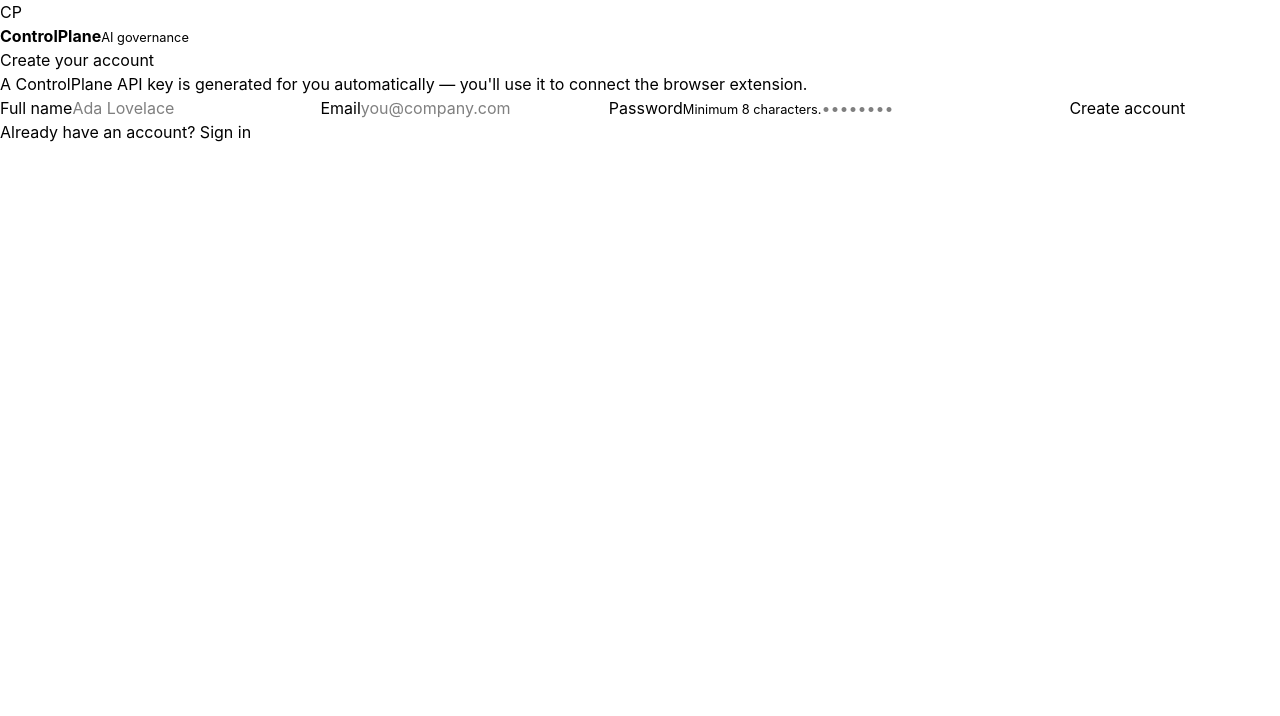
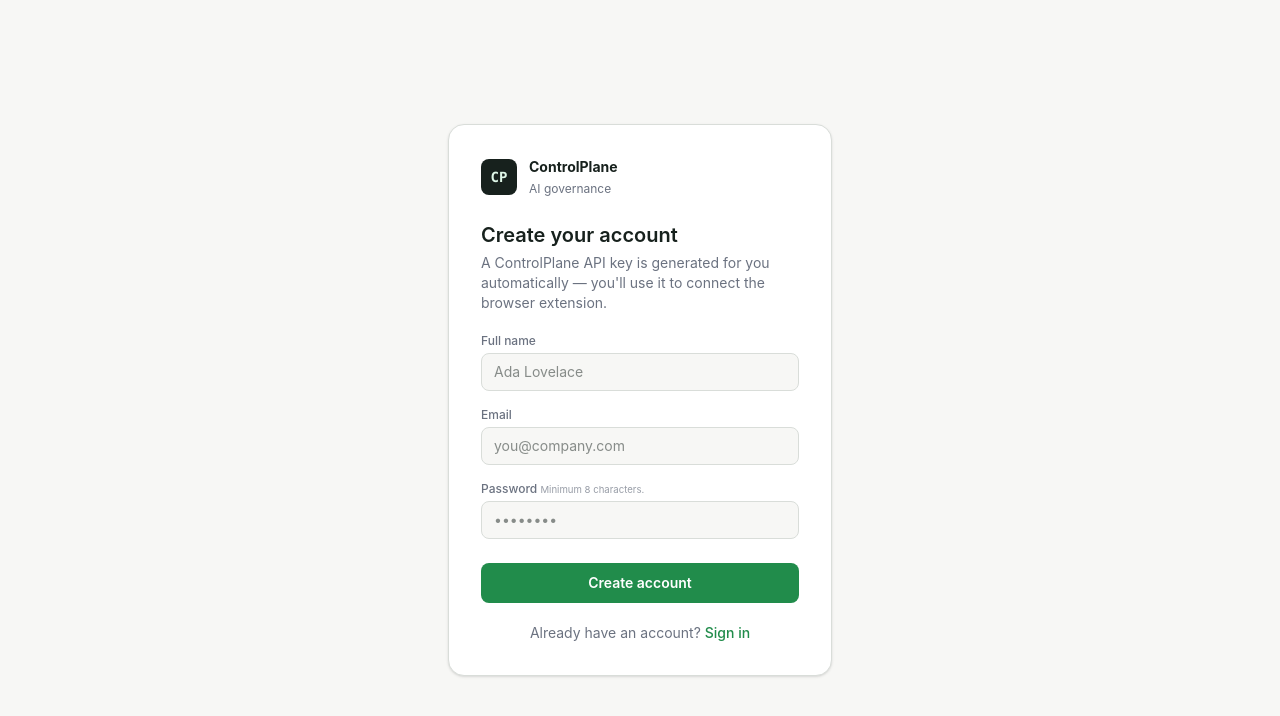
Before and after one commit to DigvijayPatel1/ControlPlainAI, a React (Vite) app in the folder frontend/: page /register in a window 1280 px wide. Shown: the top 716 px of the page. Built offline with nearby package versions, Linux system fonts and the light colour scheme; no server answers.

Commit message:
feat: redesign RegisterPage with improved layout and styling

```diff
--- a/frontend/src/features/auth/RegisterPage.tsx
+++ b/frontend/src/features/auth/RegisterPage.tsx
@@ -34,26 +34,85 @@
     }
 
     return (
-        <div className="auth-shell">
-            <form className="auth-card" onSubmit={handleSubmit}>
-                <div className="brand"><span className="brand-mark">CP</span><div><strong>ControlPlane</strong><small>AI governance</small></div></div>
-                <h1>Create your account</h1>
-                <p className="muted">A ControlPlane API key is generated for you automatically — you'll use it to connect the browser extension.</p>
-                {error && <div className="notice">{error}</div>}
-                <label className="setting">
-                    <span>Full name</span>
-                    <input required value={fullName} onChange={(e) => setFullName(e.target.value)} placeholder="Ada Lovelace" />
+        <div className="flex min-h-screen items-center justify-center bg-paper px-6 font-sans">
+            <form
+                onSubmit={handleSubmit}
+                className="w-full max-w-sm rounded-2xl border border-line bg-card p-8 shadow-sm"
+            >
+                <div className="mb-6 flex items-center gap-3">
+                    <span className="grid h-9 w-9 place-items-center rounded-lg bg-sidebar font-mono text-sm font-bold text-mint">
+                        CP
+                    </span>
+                    <div className="leading-tight">
+                        <strong className="block text-sm text-ink">ControlPlane</strong>
+                        <small className="text-xs text-muted">AI governance</small>
+                    </div>
+                </div>
+
+                <h1 className="text-xl font-semibold text-ink">Create your account</h1>
+                <p className="mt-1 mb-5 text-sm text-muted">
+                    A ControlPlane API key is generated for you automatically — you'll use it to connect the
+                    browser extension.
+                </p>
+
+                {error && (
+                    <div className="mb-4 rounded-lg border border-brand-red/30 bg-red-50 px-3 py-2 text-sm text-brand-red">
+                        {error}
+                    </div>
+                )}
+
+                <label className="mb-4 block">
+                    <span className="mb-1 block text-xs font-medium text-muted">Full name</span>
+                    <input
+                        required
+                        value={fullName}
+                        onChange={(e) => setFullName(e.target.value)}
+                        placeholder="Ada Lovelace"
+                        className="w-full rounded-lg border border-line bg-paper px-3 py-2 text-sm text-ink outline-none focus:border-brand-green"
+                    />
                 </label>
-                <label className="setting">
-                    <span>Email</span>
-                    <input type="email" required value={email} onChange={(e) => setEmail(e.target.value)} placeholder="you@company.com" />
+
+                <label className="mb-4 block">
+                    <span className="mb-1 block text-xs font-medium text-muted">Email</span>
+                    <input
+                        type="email"
+                        required
+                        value={email}
+                        onChange={(e) => setEmail(e.target.value)}
+                        placeholder="you@company.com"
+                        className="w-full rounded-lg border border-line bg-paper px-3 py-2 text-sm text-ink outline-none focus:border-brand-green"
+                    />
                 </label>
-                <label className="setting">
-                    <span>Password<small>Minimum 8 characters.</small></span>
-                    <input type="password" required minLength={8} value={password} onChange={(e) => setPassword(e.target.value)} placeholder="••••••••" />
+
+                <label className="mb-6 block">
+                    <span className="mb-1 block text-xs font-medium text-muted">
+                        Password <small className="font-normal text-muted/70">Minimum 8 characters.</small>
+                    </span>
+                    <input
+                        type="password"
+                        required
+                        minLength={8}
+                        value={password}
+                        onChange={(e) => setPassword(e.target.value)}
+                        placeholder="••••••••"
+                        className="w-full rounded-lg border border-line bg-paper px-3 py-2 text-sm text-ink outline-none focus:border-brand-green"
+                    />
                 </label>
-                <button className="status on" type="submit" disabled={isLoading}>{isLoading ? 'Creating account…' : 'Create account'}</button>
-                <p className="muted">Already have an account? <Link to="/login">Sign in</Link></p>
+
+                <button
+                    type="submit"
+                    disabled={isLoading}
+                    className="w-full rounded-lg bg-brand-green py-2.5 text-sm font-semibold text-white transition-colors hover:bg-brand-green/90 disabled:opacity-60"
+                >
+                    {isLoading ? 'Creating account…' : 'Create account'}
+                </button>
+
+                <p className="mt-5 text-center text-sm text-muted">
+                    Already have an account?{' '}
+                    <Link to="/login" className="font-medium text-brand-green hover:underline">
+                        Sign in
+                    </Link>
+                </p>
             </form>
         </div>
     )
```
